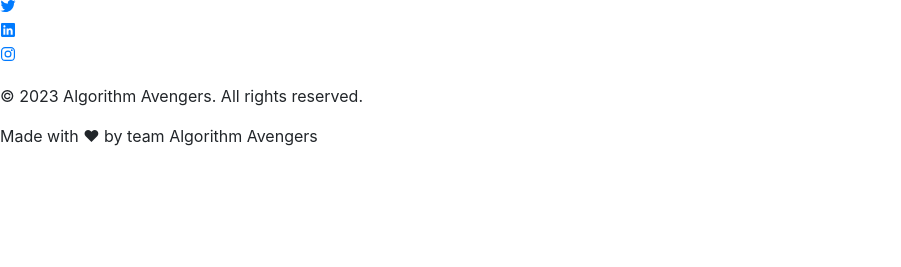
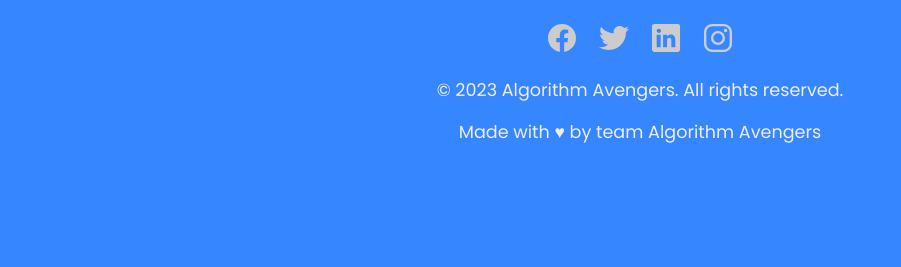
Before and after one commit to eehab-saadat/PlagPatrol, a Flask app: page / in a window 1280 px wide. Shown: the part 2161-2428 px from the top of the page, without its empty margins (0-901 px from the left). Before the commit the page ends 2307 px from the top, so only its background shows below. Run offline with Flask 3, Linux system fonts and the light colour scheme; some libraries are stand-ins or nearby versions; some web fonts are replaced.

Commit message:
Update styles.css

```diff
--- a/static/css/styles.css
+++ b/static/css/styles.css
@@ -633,9 +633,202 @@ label{
 
   /*----------------------------------------------------footer ----------------------------------------------------------------*/
   /*
+  .footer {
+    display: flex;
+    flex-flow: row wrap;
+    padding: 30px 30px 20px 30px;
+    color: #676767;
+    background-color:rgb(39, 37, 37);
+    border-top: 1px solid #e5e5e5;
+  }
 
+  .footer > * {
+    flex:  1 100%;
+  }
+
+  .footer__addr {
+    margin-right: 1.25em;
+    margin-bottom: 2em;
+  }
+
+  .footer__logo {
+    font-family: 'Damion', cursive;
+    font-weight: 400;
+    text-transform: lowercase;
+    font-size: 1.5rem;
+  }
+
+  .footer__addr h2 {
+    margin-top: 1.3em;
+    font-size: 15px;
+    font-weight: 400;
+  }
+
+  .nav__title {
+    font-weight: 400;
+    font-size: 15px;
+  }
+
+  .footer address {
+    font-style: normal;
+    color: #999;
+  }
+
+  .footer__btn {
+    display: flex;
+    align-items: center;
+    justify-content: center;
+    height: 36px;
+    max-width: max-content;
+    background-color: rgb(33, 33, 33, 0.07);
+    border-radius: 100px;
+    color: #2f2f2f;
+    line-height: 0;
+    margin: 0.6em 0;
+    font-size: 1rem;
+    padding: 0 1.3em;
+  }
+
+  .footer ul {
+    list-style: none;
+    padding-left: 0;
+  }
+
+  .footer li {
+    line-height: 2em;
+  }
+
+  .footer a {
+    text-decoration: none;
+  }
+
+  .footer__nav {
+    display: flex;
+    flex-flow: row wrap;
+  }
+
+  .footer__nav > * {
+    flex: 1 50%;
+    margin-right: 1.25em;
+  }
+
+  .nav__ul a {
+    color: #999;
+  }
+
+  .nav__ul--extra {
+    column-count: 2;
+    column-gap: 1.25em;
+  }
+
+  .legal {
+    display: flex;
+    flex-wrap: wrap;
+    color: #999;
+  }
+
+  .legal__links {
+    display: flex;
+    align-items: center;
+  }
+
+  .heart {
+    color: #2f2f2f;
+  }
+
+  @media screen and (min-width: 24.375em) {
+    .legal .legal__links {
+      margin-left: auto;
+    }
+  }
+
+  @media screen and (min-width: 40.375em) {
+    .footer__nav > * {
+      flex: 1;
+    }
+
+    .nav__item--extra {
+      flex-grow: 2;
+    }
+
+    .footer__addr {
+      flex: 1 0px;
+    }
+
+    .footer__nav {
+      flex: 2 0px;
+    }
+    .space{
+      padding:10px;
+    }
+  }
+.address{
+  color:#676767;
+}*/
 * {
+  margin: 0;
+  padding: 0;
+  box-sizing: border-box;
+  font-family: 'Poppins', sans-serif;
+}
 
+
+
+footer {
+  position: relative;
+  width: 100%;
+  min-height: 100px;
+  padding: 10px 10px 5px;
+  display: flex;
+  flex-direction: column;
+  justify-content: center;
+  align-items: center;
+  background:#3586ff;
+}
+
+footer .social_icon, footer .menu {
+  position: relative;
+  display: flex;
+  justify-content:center;
+  align-items:center;
+  margin: 10px 0;
+}
+
+footer .social_icon li, footer .menu li {
+  list-style: none;
+}
+footer .social_icon li a {
+  font-size: 2em;
+  color: #ccc;
+  margin: 0 10px;
+  display: inline-block;
+  transition: 0.5s;
+}
+footer .social_icon li a:hover {
+  transform: translateY(-15px);
+  color: green;
+}
+
+footer .menu li a {
+  font-size: 1.2em;
+  color: #ccc;
+  margin: 0 10px;
+  display: inline-block;
+  transition: 0.5s;
+  text-decoration: none;
+  opacity: 0.75;
+}
+footer .menu li a:hover {
+  opacity: 1;
+  color: #fff;
+}
+p {
+  color : #eee;
+  text-align: center;
+  margin-top: 15px;
+  margin-bottom: 10px;
+  font-size: 1.1em;
+}
 
 /*wave and animation*/
 footer .wave {
```
